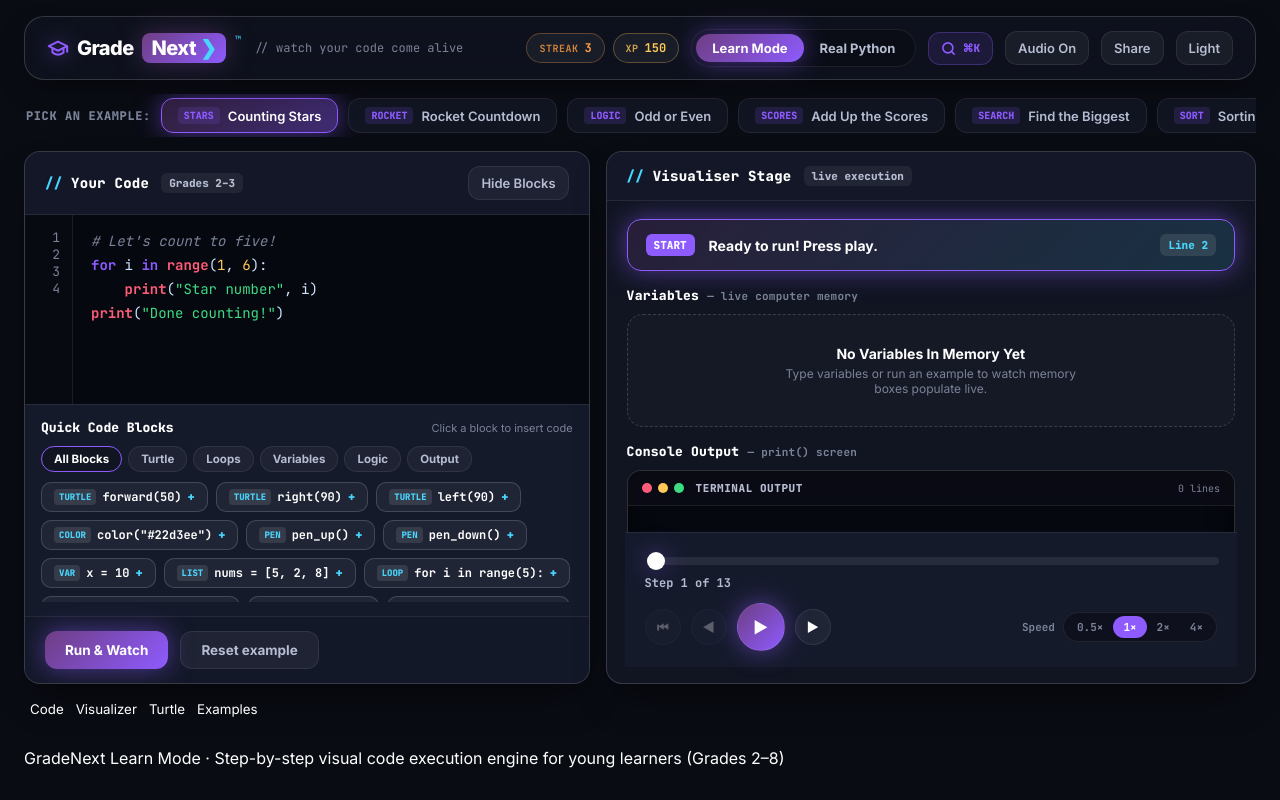
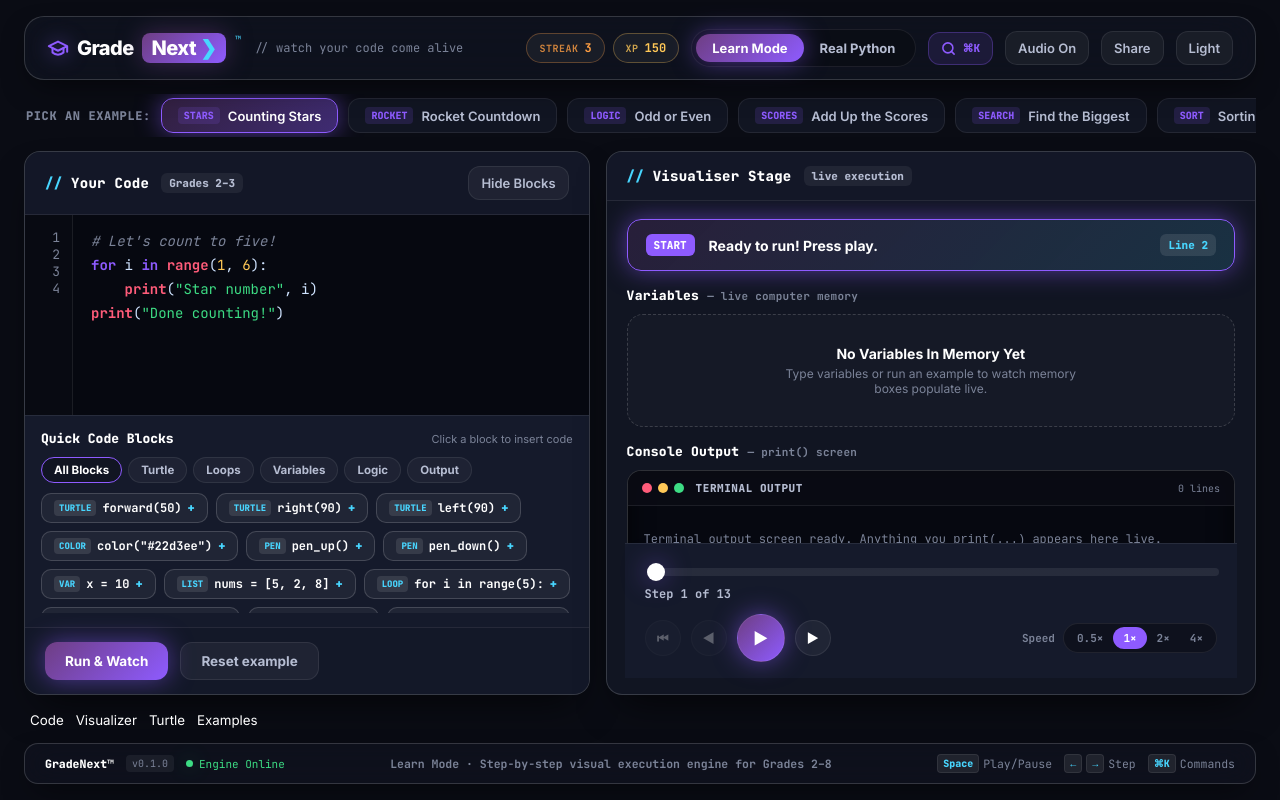
Before and after one commit to Framework7000/Visualizer, a React (Vite) app: page / in a window 1280 px wide. Built offline with nearby package versions, Linux system fonts and the light colour scheme.

Commit message:
feat: Redesign footer into floating glass Apple-style status bar with hotkeys

```diff
--- a/src/App.tsx
+++ b/src/App.tsx
@@ -147,11 +147,27 @@ export default function App() {
         />
       )}
 
-      <p className="footer-note">
-        {mode === 'learn'
-          ? 'GradeNext Learn Mode · Step-by-step visual code execution engine for young learners (Grades 2–8)'
-          : 'GradeNext Real Python Mode · Genuine CPython (pandas, scikit-learn, matplotlib) in your browser'}
-      </p>
+      <footer className="app-footer">
+        <div className="footer-left">
+          <span className="footer-brand">GradeNext™</span>
+          <span className="footer-ver">v0.1.0</span>
+          <span className="footer-status">
+            <span className="status-dot"></span> Engine Online
+          </span>
+        </div>
+
+        <div className="footer-center">
+          {mode === 'learn'
+            ? 'Learn Mode · Step-by-step visual execution engine for Grades 2–8'
+            : 'Real Python Mode · CPython (pandas, scikit-learn, matplotlib) in browser'}
+        </div>
+
+        <div className="footer-right">
+          <span className="footer-kbd"><kbd>Space</kbd> Play/Pause</span>
+          <span className="footer-kbd"><kbd>←</kbd><kbd>→</kbd> Step</span>
+          <span className="footer-kbd"><kbd>⌘K</kbd> Commands</span>
+        </div>
+      </footer>
 
       {toast && <div className="toast">{toast}</div>}
 
--- a/src/styles.css
+++ b/src/styles.css
@@ -1158,13 +1158,94 @@ button {
   z-index: 90;
 }
 
+/* ---------- Apple Glass Footer ---------- */
+
+.app-footer {
+  display: flex;
+  align-items: center;
+  justify-content: space-between;
+  padding: 10px 20px;
+  background: rgba(17, 21, 34, 0.6);
+  backdrop-filter: blur(16px);
+  border: 1px solid var(--border-glass-strong);
+  border-radius: 14px;
+  font-family: var(--mono);
+  font-size: 11.5px;
+  color: var(--ink-secondary);
+  box-shadow: var(--shadow-float);
+}
+
+.footer-left {
+  display: flex;
+  align-items: center;
+  gap: 12px;
+}
+
+.footer-brand {
+  font-weight: 800;
+  color: var(--ink);
+}
+
+.footer-ver {
+  font-size: 10px;
+  padding: 2px 6px;
+  border-radius: 4px;
+  background: rgba(255, 255, 255, 0.06);
+  color: var(--ink-muted);
+}
+
+.footer-status {
+  display: flex;
+  align-items: center;
+  gap: 6px;
+  font-size: 11px;
+  color: var(--success);
+}
+
+.status-dot {
+  width: 7px;
+  height: 7px;
+  border-radius: 50%;
+  background: var(--success);
+  box-shadow: var(--glow-success);
+}
+
+.footer-center {
+  color: var(--ink-muted);
+  font-weight: 600;
+}
+
+.footer-right {
+  display: flex;
+  align-items: center;
+  gap: 12px;
+}
+
+.footer-kbd {
+  display: flex;
+  align-items: center;
+  gap: 4px;
+  color: var(--ink-muted);
+}
+
+.footer-kbd kbd {
+  font-family: var(--mono);
+  font-size: 10px;
+  font-weight: 800;
+  padding: 2px 5px;
+  border-radius: 4px;
+  background: rgba(255, 255, 255, 0.08);
+  border: 1px solid var(--border-glass);
+  color: var(--accent);
+}
+
 /* ---------- Responsiveness ---------- */
 
 @media (max-width: 940px) {
   .app {
     padding: 10px;
   }
-  .gamify-badges, .brand-subtitle {
+  .gamify-badges, .brand-subtitle, .footer-center, .footer-right {
     display: none;
   }
 }
```
